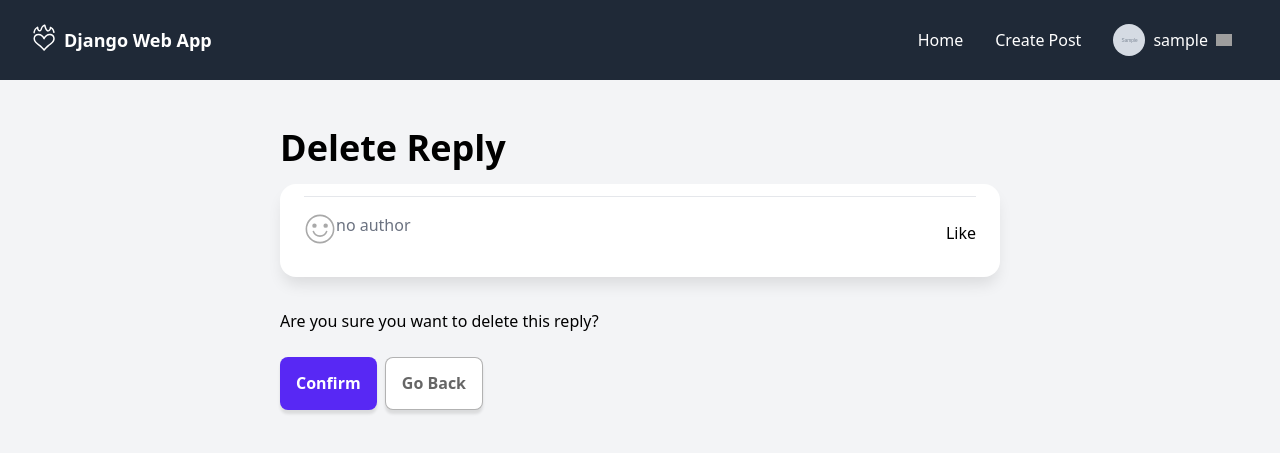
After one commit to sunnatila/Django_Web_APP, a Django app: page /comment/reply/delete/1/ in a window 1280 px wide. The commit adds this page. Shown: the top 453 px of the page. Run offline with Django 5.2, Linux system fonts and the light colour scheme; a user stored in the database is signed in; tables that the repository leaves empty hold one stand-in row (values such as "Sample post"); grey boxes marked "Sample" are stand-in pictures; parts of the project's set-up code (start-up, migrations or seed data) failed here and were passed over; some libraries are stand-ins or nearby versions; grey boxes are pictures that could not be loaded.

Commit message:
added like views and optimized views and html files

```diff
--- a/a_posts/admin.py
+++ b/a_posts/admin.py
@@ -1,7 +1,10 @@
 from django.contrib import admin
-from .models import Post, Tag, Comment, Reply
+from .models import Post, Tag, Comment, Reply, LikedPost, LikedComment, LikedReply
 
 admin.site.register(Post)
 admin.site.register(Tag)
 admin.site.register(Comment)
 admin.site.register(Reply)
+admin.site.register(LikedPost)
+admin.site.register(LikedComment)
+admin.site.register(LikedReply)
--- a/a_posts/models.py
+++ b/a_posts/models.py
@@ -11,6 +11,7 @@ class Post(models.Model):
     image = models.URLField(max_length=500)
     author = models.ForeignKey('accounts.CustomUser', on_delete=models.SET_NULL, null=True, related_name='posts')
     body = models.TextField()
+    likes = models.ManyToManyField(to='accounts.CustomUser', related_name="likedposts", through='LikedPost')
     tags = models.ManyToManyField(to='Tag', blank=True)
     created = models.DateTimeField(auto_now_add=True)
     id = models.CharField(max_length=100, default=uuid.uuid4, unique=True, primary_key=True, editable=False)
@@ -23,6 +24,19 @@ class Post(models.Model):
 
     class Meta:
         ordering = ['-created']
+
+
+
+class LikedPost(models.Model):
+    post = models.ForeignKey(Post, on_delete=models.CASCADE)
+    user = models.ForeignKey('accounts.CustomUser', on_delete=models.CASCADE)
+    created = models.DateTimeField(auto_now_add=True)
+
+    objects = models.Manager()
+
+    def __str__(self):
+
+        return f"{self.user.username} liked {self.post.title}"
 
 
 class Tag(models.Model):
@@ -45,6 +59,7 @@ class Comment(models.Model):
     author = models.ForeignKey('accounts.CustomUser', on_delete=models.SET_NULL, null=True, related_name='comments')
     parent_post = models.ForeignKey(Post, on_delete=models.CASCADE, related_name='comments')
     body = models.CharField(max_length=200)
+    likes = models.ManyToManyField(to='accounts.CustomUser', related_name="likedcomments", through='LikedComment')
     created = models.DateTimeField(auto_now_add=True)
     id = models.CharField(max_length=100, default=uuid.uuid4, unique=True, primary_key=True, editable=False)
 
@@ -61,10 +76,24 @@ class Comment(models.Model):
         ordering = ['-created']
 
 
+
+class LikedComment(models.Model):
+    comment = models.ForeignKey(Comment, on_delete=models.CASCADE)
+    user = models.ForeignKey('accounts.CustomUser', on_delete=models.CASCADE)
+    created = models.DateTimeField(auto_now_add=True)
+
+    objects = models.Manager()
+
+    def __str__(self):
+
+        return f"{self.user.username} liked {self.comment.body[:30]}"
+
+
 class Reply(models.Model):
     author = models.ForeignKey('accounts.CustomUser', on_delete=models.SET_NULL, null=True, related_name='replies')
     parent_comment = models.ForeignKey(Comment, on_delete=models.CASCADE, related_name='replies')
     body = models.CharField(max_length=200)
+    likes = models.ManyToManyField(to='accounts.CustomUser', related_name="likedreplies", through='LikedReply')
     created = models.DateTimeField(auto_now_add=True)
     id = models.CharField(max_length=100, default=uuid.uuid4, unique=True, primary_key=True, editable=False)
 
@@ -78,3 +107,15 @@ class Reply(models.Model):
 
     class Meta:
         ordering = ['created']
+
+
+class LikedReply(models.Model):
+    reply = models.ForeignKey(Reply, on_delete=models.CASCADE)
+    user = models.ForeignKey('accounts.CustomUser', on_delete=models.CASCADE)
+    created = models.DateTimeField(auto_now_add=True)
+
+    objects = models.Manager()
+
+    def __str__(self):
+
+        return f"{self.user.username} liked {self.reply.body[:30]}"
--- a/a_posts/urls.py
+++ b/a_posts/urls.py
@@ -1,15 +1,5 @@
 from django.urls import path
-from .views import (
-    home_page_view,
-    post_create_view,
-    post_delete_view,
-    post_edit_view,
-    post_page_view,
-    comment_sent,
-    comment_delete_view,
-    reply_sent,
-
-)
+from .views import *
 
 
 urlpatterns = [
@@ -26,4 +16,11 @@ urlpatterns = [
     path('comment/sent/<pk>/', comment_sent, name='comment_sent'),
     path('comment/delete/<pk>/', comment_delete_view, name='comment_delete'),
     path('comment/reply/<pk>/', reply_sent, name='reply_sent'),
+    path('comment/reply/delete/<pk>/', reply_delete_view, name='reply_delete'),
+
+    # like panel
+
+    path('post/like/<pk>/', like_post_view, name='post_like'),
+    path('comment/reply/like/<pk>/', like_reply_view, name='reply_like'),
+    path('comment/like/<pk>/', like_comment_view, name='comment_like'),
 ]
--- a/a_posts/views.py
+++ b/a_posts/views.py
@@ -1,8 +1,9 @@
 from django.contrib.auth import logout
 from django.contrib.auth.decorators import login_required
+from django.http import HttpResponse
 from django.shortcuts import render, redirect, get_object_or_404
 
-from .models import Post, Tag, Comment
+from .models import Post, Tag, Comment, Reply
 from .forms import PostCreateForm, PostEditForm, CommentCreateForm, ReplyCreateForm
 from bs4 import BeautifulSoup
 import requests
@@ -140,3 +141,46 @@ def reply_sent(request, pk):
             reply.parent_comment = comment
             reply.save()
     return redirect('post_page', comment.parent_post.id)
+
+
+@login_required
+def reply_delete_view(request, pk):
+    reply = get_object_or_404(Reply, id=pk, author=request.user)
+
+    if request.method == "POST":
+        reply.delete()
+        messages.success(request, "Reply deleted")
+        return redirect("post_page", reply.parent_comment.parent_post.id)
+    return render(request, "a_posts/reply_delete.html", {"comment": reply})
+
+
+def like_toggle(model):
+    def inner_func(func):
+        def wrapper(request, *args, **kwargs):
+            post = get_object_or_404(model, id=kwargs.get('pk'))
+            if request.user in post.likes.all():
+                post.likes.remove(request.user)
+            else:
+                post.likes.add(request.user)
+            return func(request, post)
+
+        return wrapper
+
+    return inner_func
+
+@login_required
+@like_toggle(Post)
+def like_post_view(request, post):
+    return render(request, 'snippets/likes.html', {'post': post})
+
+
+@login_required
+@like_toggle(Comment)
+def like_comment_view(request, comment):
+    return render(request, 'snippets/comment_likes.html', {'comment': comment})
+
+
+@login_required
+@like_toggle(Reply)
+def like_reply_view(request, post):
+    return render(request, 'snippets/reply_likes.html', {'reply': post})
--- a/templates/a_posts/post.html
+++ b/templates/a_posts/post.html
@@ -43,11 +43,7 @@
                 {% endif %}
             </a>
             <div class="flex items-center gap-4 [&>a:hover]:underline">
-                <div class="flex items-center gap-1">
-                    <img class="w-5 -mt-1" src="https://img.icons8.com/small/24/000000/fire-heart.png">
-                    1
-                </div>
-                <a href="">Like</a>
+                {%  include 'snippets/likes.html' %}
                 {% if user.is_authenticated and user == post.author %}
                 <a href="{% url 'post_edit' post.id %}">Edit</a>
                 <a href="{% url 'post_delete' post.id %}">Delete</a>
--- a/templates/a_posts/post_page.html
+++ b/templates/a_posts/post_page.html
@@ -32,11 +32,7 @@
 
             </a>
             <div class="flex items-center gap-4 [&>a:hover]:underline">
-                <div class="flex items-center gap-1">
-                    <img class="w-5 -mt-1" src="https://img.icons8.com/small/24/000000/fire-heart.png">
-                    1
-                </div>
-                <a href="">Like</a>
+                {% include 'snippets/likes.html' %}
                 {% if user.is_authenticated and user == post.author %}
                 <a href="{% url 'post_edit' post.id %}">Edit</a>
                 <a href="{% url 'post_delete' post.id %}">Delete</a>
--- a/templates/a_posts/reply.html
+++ b/templates/a_posts/reply.html
@@ -4,7 +4,7 @@
     <div class="flex">
         {% if reply.author %}
         <a href="{% url 'userprofile' reply.author.username %}' %}">
-            <img class="w-8 h-8 object-cover rounded-full mr-2" src="{{ reply.author.profile.image.url }}">
+            <img class="w-8 h-8 object-cover rounded-full mr-2" src="{% if reply.author.profile.image %}{{ reply.author.profile.image.url }}{% else %}{% static 'images/avatar_default.svg' %}{% endif %}">
         </a>
         {% else %}
         <img class="w-8 h-8 object-cover rounded-full" src="{% static 'images/avatar_default.svg' %}">
@@ -22,11 +22,10 @@
         </div>
     </div>
     <div class="flex items-center gap-4 [&>a:hover]:underline">
-        <div class="flex items-center gap-1">
-            <img class="w-5 -mt-1" src="https://img.icons8.com/small/24/000000/fire-heart.png">
-            1
-        </div>
-        <a href="">Like</a>
-        <a href="">Delete</a>
+        {% include 'snippets/reply_likes.html' %}
+
+        {% if user.is_authenticated and user == reply.author %}
+        <a href="{% url 'reply_delete' reply.id %}">Delete</a>
+        {%  endif %}
     </div>
 </reply>
--- /dev/null
+++ b/templates/a_posts/reply_delete.html
@@ -0,0 +1,19 @@
+{% extends 'layouts/b.html' %}
+{% block content %}
+<h1>Delete Reply</h1>
+
+<div class=" card px-6 pt-3 text-md mb-6 [&>*>*>a]:text-sm">
+
+    {%  include 'a_posts/reply.html' %}
+
+</div>
+
+<p class="mb-6">Are you sure you want to delete this reply?</p>
+
+<form method='POST'>
+    {% csrf_token %}
+    <button type="submit">Confirm</button>
+    <a class="button secondaryAction ml-1" href="{{ request.META.HTTP_REFERER }}">Go Back</a>
+</form>
+
+{% endblock %}
--- a/templates/base.html
+++ b/templates/base.html
@@ -10,6 +10,7 @@
     <link rel="preconnect" href="https://fonts.gstatic.com" crossorigin>
     <link href="https://fonts.googleapis.com/css2?family=Lobster&display=swap" rel="stylesheet">
     <script src="https://cdn.jsdelivr.net/npm/alpinejs@3.x.x/dist/cdn.min.js" defer></script>
+    <script src="https://unpkg.com/htmx.org@2.0.4"></script>
     <script src="https://cdn.tailwindcss.com"></script>
     <style type="text/tailwindcss">
         [x-cloak] {
--- /dev/null
+++ b/templates/snippets/reply_likes.html
@@ -0,0 +1,27 @@
+{% load static %}
+
+<div class="flex items-center gap-4 [&>a:hover]:underline">
+    {% if reply.likes.count %}
+    <div class="flex items-center gap-1">
+        {% if user in reply.likes.all %}
+        <img class="w-4 -mt-1" src="{% static 'images/fireheart_red.svg' %}">
+        {% else %}
+        <img class="w-4 -mt-1" src="{% static 'images/fireheart.svg' %}">
+        {% endif %}
+        {{ reply.likes.count }}
+    </div>
+    {% endif %}
+    {% if user.is_authenticated and user != reply.author %}
+
+        <a class="cursor-pointer" hx-get="{% url 'reply_like' reply.id %}"
+        hx-target="closest div"
+        hx-swap="innerHTML">
+            {% if user in reply.likes.all %}
+            <b>Liked</b>
+            {% else %}
+            Like
+            {% endif %}
+        </a>
+
+    {% endif %}
+</div>
```
Also changed, not shown: templates/a_posts/comment.html (+2 -6 lines), templates/snippets/comment_likes.html (added, +27 -0 lines), templates/snippets/likes.html (added, +27 -0 lines), a_posts/migrations/0005_likedpost_post_likes.py (added), a_posts/migrations/0006_likedcomment_comment_likes.py (added), a_posts/migrations/0007_likedreply_reply_likes.py (added).
